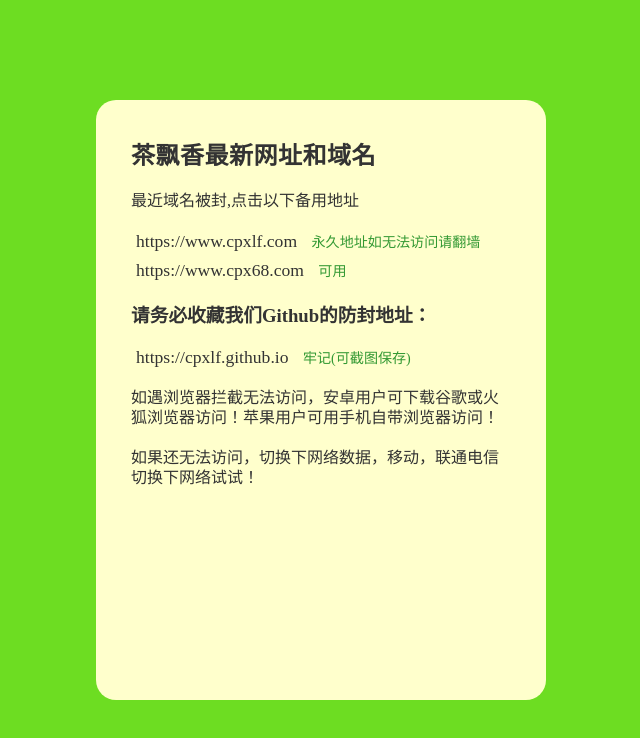
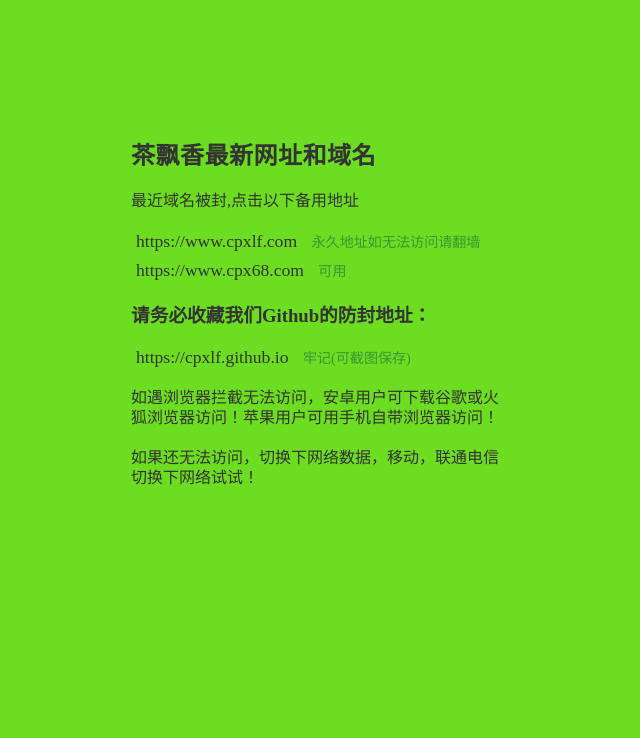
Before and after one commit to cpxlf/cpxlf.github.io, a plain HTML site: page index.html in a window 1280 px wide. Shown: the whole page, without its empty margins (319-959 px from the left). Drawn offline with Linux system fonts and the light colour scheme.

Commit message:
Update index.html

```diff
--- a/index.html
+++ b/index.html
@@ -11,7 +11,7 @@
     <style>
         html, body { background: #6DDD22; font-family: '微软雅黑'; }
         * { box-sizing: border-box; }
-        .box { width: 450px; height: 100%; max-height: 600px; min-height: 450px; background: #FFFFCC; border-radius: 20px; position: absolute; left: 50%; top: 50%; transform: translate(-50%, -50%); padding: 30px 50px; }
+        .box { width: 450px; height: 100%; max-height: 600px; min-height: 450px; background: #6DDD22; border-radius: 20px; position: absolute; left: 50%; top: 50%; transform: translate(-50%, -50%); padding: 30px 50px; }
         .box .box__description { position: absolute; top: 20px; left: 50%; transform: translateX(-50%); text-align: left; }
         .box .box__description .box__description-container { color: #333333; width: 380px; font-size: 16px; margin: 0 auto; }
         .box .box__description .box__description-container .box__description-title { font-size: 24px; letter-spacing: .5px; }
```
